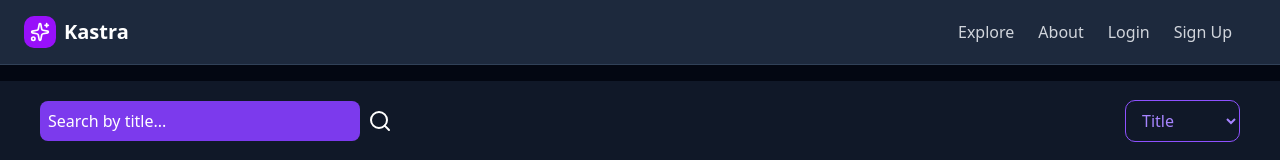
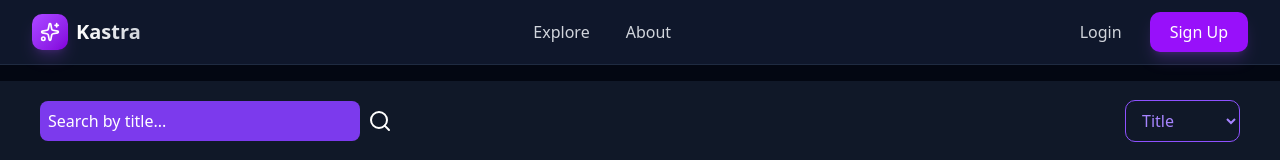
Before and after one commit to H-Ackermen/Kastra, a React (Vite) app in the folder frontend/: page /explore in a window 1280 px wide. Shown: the top 160 px of the page. Built offline with nearby package versions, Linux system fonts and the light colour scheme; no server answers.

Commit message:
update navbar

```diff
--- a/frontend/src/components/Navbar.jsx
+++ b/frontend/src/components/Navbar.jsx
@@ -1,70 +1,202 @@
-import React, { useContext } from "react";
-import { Sparkles } from "lucide-react";
-
+import React, { useContext, useState } from "react";
+import { Sparkles, Menu, X, User, LogOut, LayoutDashboard, Settings } from "lucide-react";
 import { Link } from "react-router";
 import { authContext } from "../context/AuthContext";
+
 export default function Navbar() {
   const { user, logout } = useContext(authContext);
+  const [mobileMenuOpen, setMobileMenuOpen] = useState(false);
+  const [profileMenuOpen, setProfileMenuOpen] = useState(false);
+
+  const toggleMobileMenu = () => setMobileMenuOpen(!mobileMenuOpen);
+  const toggleProfileMenu = () => setProfileMenuOpen(!profileMenuOpen);
+
   return (
-    <nav className="bg-slate-800 border-b border-slate-700">
-      <div className="container mx-auto px-6 py-4 flex items-center justify-between">
-        <div className="flex items-center gap-2">
-          <div className="w-8 h-8 bg-purple-600 rounded-lg flex items-center justify-center">
-            <Sparkles className="w-5 h-5" />
+    <nav className="bg-slate-900 border-b border-slate-700/50 sticky top-0 z-50 backdrop-blur-lg bg-opacity-95">
+      <div className="container mx-auto px-4 sm:px-6 lg:px-8">
+        <div className="flex items-center justify-between h-16">
+          {/* Logo */}
+          <Link to="/" className="flex items-center gap-2 group">
+            <div className="w-9 h-9 bg-gradient-to-br from-purple-500 to-purple-700 rounded-lg flex items-center justify-center shadow-lg shadow-purple-500/20 group-hover:shadow-purple-500/40 transition-all duration-300">
+              <Sparkles className="w-5 h-5 text-white" />
+            </div>
+            <span className="text-xl font-bold bg-gradient-to-r from-white to-gray-300 bg-clip-text text-transparent">
+              Kastra
+            </span>
+          </Link>
 
-          </div>
-          <span className="text-xl font-bold">Kastra</span>
+          {/* Desktop Navigation */}
+          <div className="hidden md:flex items-center gap-1">
+            <Link
+              to="/explore"
+              className="px-4 py-2 text-gray-300 hover:text-white hover:bg-slate-800 rounded-lg transition-all duration-200"
+            >
+              Explore
+            </Link>
+            <Link
+              to="/about"
+              className="px-4 py-2 text-gray-300 hover:text-white hover:bg-slate-800 rounded-lg transition-all duration-200"
+            >
+              About
+            </Link>
           </div>
 
+          {/* Desktop Auth Section */}
+          <div className="hidden md:flex items-center gap-3">
+            {!user ? (
+              <>
+                <Link
+                  to="/login"
+                  className="px-4 py-2 text-gray-300 hover:text-white hover:bg-slate-800 rounded-lg transition-all duration-200"
+                >
+                  Login
+                </Link>
+                <Link
+                  to="/signup"
+                  className="px-5 py-2 bg-purple-600 hover:bg-purple-700 text-white font-medium rounded-lg transition-all duration-200 shadow-lg shadow-purple-500/20 hover:shadow-purple-500/40"
+                >
+                  Sign Up
+                </Link>
+              </>
+            ) : (
+              <div className="relative">
+                <button
+                  onClick={toggleProfileMenu}
+                  className="flex items-center gap-3 px-3 py-2 hover:bg-slate-800 rounded-lg transition-all duration-200"
+                >
+                  <img
+                    src={user.profilePicture}
+                    alt={user.username}
+                    className="w-8 h-8 rounded-full border-2 border-purple-500/30 object-cover"
+                  />
+                  <span className="text-gray-200 font-medium">{user.username}</span>
+                </button>
 
-          <div className="flex items-center gap-6">
-
-
-            <Link to="/explore" className="text-gray-300 hover:text-white">Explore</Link>
-
-
-            <a href="#" className="text-gray-300 hover:text-white">About</a>
-            {!user &&
-            (<Link to="/login" className="text-gray-300 hover:text-white">Login</Link>)
-}
-{!user && (
-            <Link to="/signup" className="text-gray-300 hover:text-white">Sign Up</Link>
-          )  }
-          {user && <Link to='/' onClick={logout} className="text-gray-300 hover:text-white">Log out</Link>}
-          {user && <Link to="/dashboard" className="text-gray-300 hover:text-white">{user.username}</Link>}
-          <div>
-
+                {/* Profile Dropdown */}
+                {profileMenuOpen && (
+                  <div className="absolute right-0 mt-2 w-56 bg-slate-800 border border-slate-700 rounded-lg shadow-xl overflow-hidden">
+                    <div className="px-4 py-3 border-b border-slate-700">
+                      <p className="text-sm text-gray-400">Signed in as</p>
+                      <p className="text-sm font-medium text-white truncate">{user.email}</p>
+                    </div>
+                    <div className="py-1">
+                      <Link
+                        to="/dashboard"
+                        className="flex items-center gap-3 px-4 py-2 text-gray-300 hover:bg-slate-700 hover:text-white transition-colors"
+                        onClick={() => setProfileMenuOpen(false)}
+                      >
+                        <LayoutDashboard className="w-4 h-4" />
+                        Dashboard
+                      </Link>
+                      <Link
+                        to="/editprofile"
+                        className="flex items-center gap-3 px-4 py-2 text-gray-300 hover:bg-slate-700 hover:text-white transition-colors"
+                        onClick={() => setProfileMenuOpen(false)}
+                      >
+                        <Settings className="w-4 h-4" />
+                        Edit Profile
+                      </Link>
+                      <button
+                        onClick={() => {
+                          logout();
+                          setProfileMenuOpen(false);
+                        }}
+                        className="flex items-center gap-3 w-full px-4 py-2 text-gray-300 hover:bg-slate-700 hover:text-white transition-colors"
+                      >
+                        <LogOut className="w-4 h-4" />
+                        Log out
+                      </button>
                     </div>
                   </div>
-
-
+                )}
+              </div>
+            )}
           </div>
 
-        {/* <div className="flex items-center gap-6">
-          <a href="#" className="text-gray-300 hover:text-white">
+          {/* Mobile Menu Button */}
+          <button
+            onClick={toggleMobileMenu}
+            className="md:hidden p-2 text-gray-300 hover:text-white hover:bg-slate-800 rounded-lg transition-all duration-200"
+          >
+            {mobileMenuOpen ? <X className="w-6 h-6" /> : <Menu className="w-6 h-6" />}
+          </button>
+        </div>
+
+        {/* Mobile Menu */}
+        {mobileMenuOpen && (
+          <div className="md:hidden py-4 border-t border-slate-700/50">
+            <div className="flex flex-col gap-2">
+              <Link
+                to="/explore"
+                className="px-4 py-2 text-gray-300 hover:text-white hover:bg-slate-800 rounded-lg transition-all duration-200"
+                onClick={toggleMobileMenu}
+              >
                 Explore
-          </a>
+              </Link>
+              <Link
+                to="/about"
+                className="px-4 py-2 text-gray-300 hover:text-white hover:bg-slate-800 rounded-lg transition-all duration-200"
+                onClick={toggleMobileMenu}
+              >
+                About
+              </Link>
 
-          <a href="#" className="text-gray-300 hover:text-white">
-            About
-          </a>
-          {!user && (
-            <Link to="/login" className="text-gray-300 hover:text-white">
+              {!user ? (
+                <>
+                  <Link
+                    to="/login"
+                    className="px-4 py-2 text-gray-300 hover:text-white hover:bg-slate-800 rounded-lg transition-all duration-200"
+                    onClick={toggleMobileMenu}
+                  >
                     Login
                   </Link>
-          )}
-          {!user && (
-            <Link to="/signup" className="text-gray-300 hover:text-white">
+                  <Link
+                    to="/signup"
+                    className="px-4 py-2 bg-purple-600 hover:bg-purple-700 text-white font-medium rounded-lg transition-all duration-200 text-center"
+                    onClick={toggleMobileMenu}
+                  >
                     Sign Up
                   </Link>
+                </>
+              ) : (
+                <>
+                  <div className="px-4 py-3 border-t border-b border-slate-700/50 my-2">
+                    <div className="flex items-center gap-3">
+                      <img
+                        src={user.profilePicture}
+                        alt={user.username}
+                        className="w-10 h-10 rounded-full border-2 border-purple-500/30 object-cover"
+                      />
+                      <div>
+                        <p className="text-white font-medium">{user.username}</p>
+                        <p className="text-sm text-gray-400 truncate">{user.email}</p>
+                      </div>
+                    </div>
+                  </div>
+                  <Link
+                    to="/dashboard"
+                    className="flex items-center gap-3 px-4 py-2 text-gray-300 hover:text-white hover:bg-slate-800 rounded-lg transition-all duration-200"
+                    onClick={toggleMobileMenu}
+                  >
+                    <LayoutDashboard className="w-4 h-4" />
+                    Dashboard
+                  </Link>
+                  <button
+                    onClick={() => {
+                      logout();
+                      toggleMobileMenu();
+                    }}
+                    className="flex items-center gap-3 w-full px-4 py-2 text-gray-300 hover:text-white hover:bg-slate-800 rounded-lg transition-all duration-200"
+                  >
+                    <LogOut className="w-4 h-4" />
+                    Log out
+                  </button>
+                </>
               )}
-          {user && (
-            <button onClick={logout} className="text-gray-300 hover:text-white">
-              Sign Up
-            </button>
+            </div>
+          </div>
         )}
-        </div> */}
-
+      </div>
     </nav>
   );
 }
--- a/frontend/src/components/Popover.jsx
+++ b/frontend/src/components/Popover.jsx
@@ -10,7 +10,7 @@ import {
   SheetTrigger,
 } from "@/components/ui/sheet"
 import { useContext, useEffect, useState } from "react"
-import { Folder } from "lucide-react"
+import { Plus } from "lucide-react"
 import { collectionContext } from "../context/CollectionContext"
 
 export default function SheetDemo() {
@@ -35,8 +35,8 @@ export default function SheetDemo() {
   return (
     <Sheet >
       <SheetTrigger asChild>
-        <Button variant="outline" className="flex items-center gap-2">
-          <Folder className="w-4 h-4" /> Add to Collection
+        <Button variant="outline" className="flex items-center ">
+          <Plus />
         </Button>
       </SheetTrigger>
 
```
Also changed, not shown: frontend/src/context/ContentContext.jsx (+17 -18 lines), frontend/src/pages/ContentPage.jsx (+8 -3 lines), 1 other file (tests, documents, lock files or other folders). Lines whose indentation alone changed are shown as unchanged.
